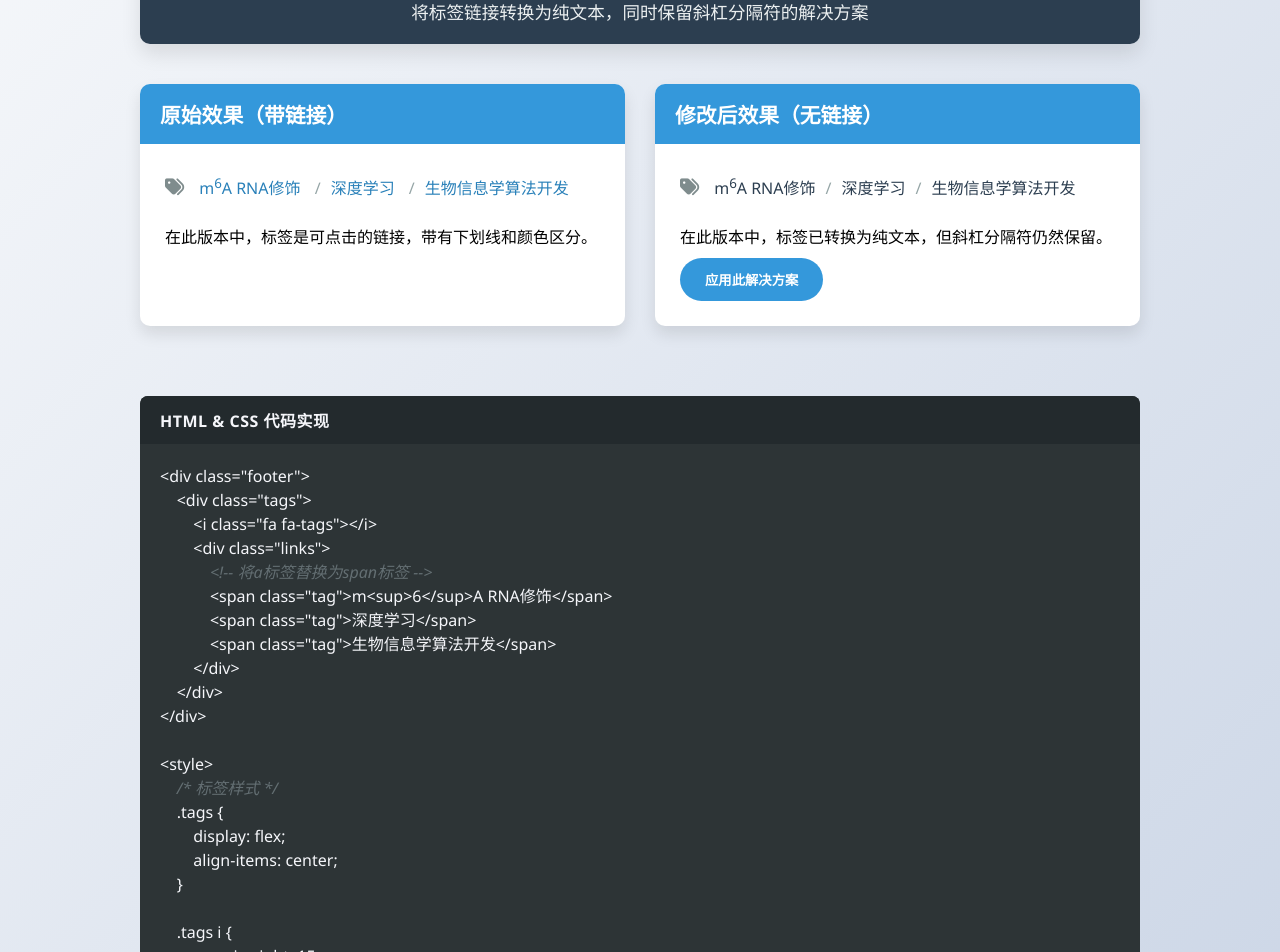
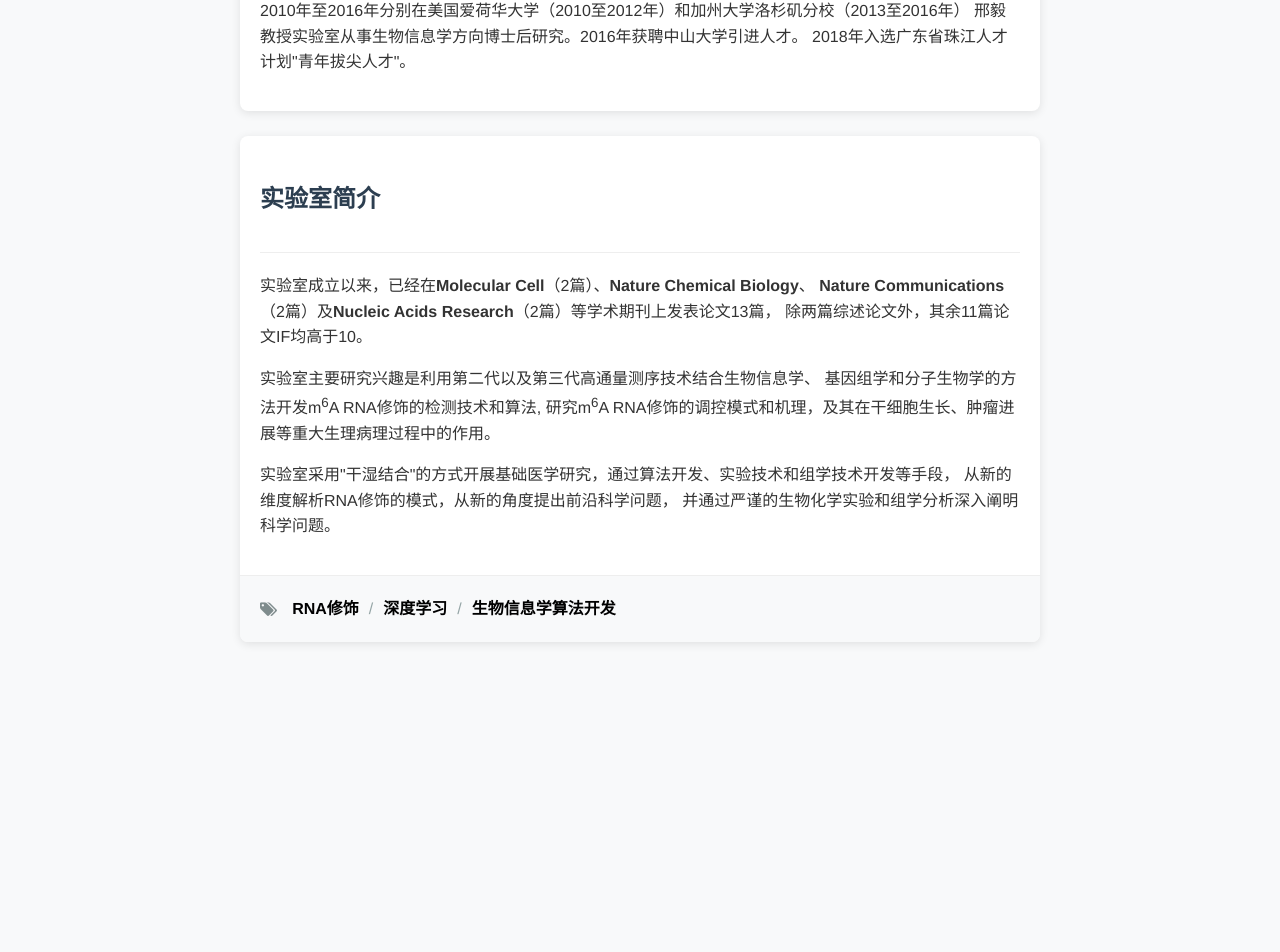
Before and after one commit to WangLabSYSU/huangx579.github.io, a plain HTML site: page index.html in a window 1280 px wide. Shown: the part 109-1061 px from the top of the page. After the commit the page ends 800 px from the top, so only its background shows below. Drawn offline with Linux system fonts and the light colour scheme.

Commit message:
Update index.html

```diff
--- a/index.html
+++ b/index.html
@@ -3,91 +3,68 @@
 <head>
     <meta charset="UTF-8">
     <meta name="viewport" content="width=device-width, initial-scale=1.0">
-    <title>标签链接移除方案</title>
-    <link rel="stylesheet" href="https://cdnjs.cloudflare.com/ajax/libs/font-awesome/6.4.0/css/all.min.css">
+    <title>Box布局调整</title>
+    <link rel="stylesheet" href="https://cdnjs.cloudflare.com/ajax/libs/font-awesome/4.7.0/css/font-awesome.min.css">
     <style>
-        * {
-            margin: 0;
-            padding: 0;
-            box-sizing: border-box;
-            font-family: 'Segoe UI', Tahoma, Geneva, Verdana, sans-serif;
-        }
-
         body {
-            background: linear-gradient(135deg, #f5f7fa 0%, #c3cfe2 100%);
-            min-height: 100vh;
-            display: flex;
-            flex-direction: column;
-            justify-content: center;
-            align-items: center;
+            font-family: 'Helvetica Neue', Arial, sans-serif;
+            line-height: 1.6;
+            color: #333;
+            background-color: #f8f9fa;
             padding: 20px;
-        }
-
-        .container {
-            width: 100%;
-            max-width: 1000px;
-            display: flex;
-            flex-direction: column;
-            gap: 40px;
-        }
-
-        header {
-            text-align: center;
-            padding: 20px;
-            background: #2c3e50;
-            color: white;
-            border-radius: 10px;
-            box-shadow: 0 10px 20px rgba(0, 0, 0, 0.1);
-        }
-
-        h1 {
-            font-size: 2.5rem;
-            margin-bottom: 10px;
-        }
-
-        .description {
-            font-size: 1.1rem;
-            color: #ecf0f1;
             max-width: 800px;
             margin: 0 auto;
         }
 
-        .comparison {
-            display: flex;
-            flex-wrap: wrap;
-            gap: 30px;
+        /* 通用box样式 */
+        article {
+            background: white;
+            border-radius: 8px;
+            box-shadow: 0 2px 10px rgba(0, 0, 0, 0.1);
+            margin-bottom: 25px;
+            overflow: hidden;
         }
 
-        .card {
-            flex: 1;
-            min-width: 300px;
-            background: white;
-            border-radius: 10px;
-            overflow: hidden;
-            box-shadow: 0 8px 16px rgba(0, 0, 0, 0.1);
+        .content {
+            padding: 20px;
         }
 
-        .card-header {
-            background: #3498db;
-            color: white;
-            padding: 15px 20px;
-            font-size: 1.3rem;
-            font-weight: 600;
+        /* 第一个box样式 */
+        .status .content {
+            padding: 20px;
         }
 
-        .card-content {
-            padding: 25px;
+        /* 第二个box样式调整 */
+        .article {
+            display: flex;
+            flex-direction: column;
+        }
+
+        .article .content {
+            flex: 1;
+        }
+
+        .article-title {
+            margin-top: 0;
+            color: #2c3e50;
+            border-bottom: 1px solid #eee;
+            padding-bottom: 10px;
+        }
+
+        /* 标签样式 */
+        .footer {
+            background-color: #f8f9fa;
+            padding: 15px 20px;
+            border-top: 1px solid #eee;
         }
 
         .tags {
             display: flex;
             align-items: center;
-            margin-bottom: 20px;
         }
 
         .tags i {
             margin-right: 15px;
-            font-size: 1.2rem;
             color: #7f8c8d;
         }
 
@@ -97,226 +74,101 @@
             align-items: center;
         }
 
-        /* 原始链接样式 */
-        .original a {
+        .tag {
             display: inline-block;
             margin-right: 10px;
-            color: #2980b9;
-            text-decoration: none;
-            font-weight: 500;
-            transition: color 0.3s;
+            color: black;
+            font-weight: 600;
             padding: 5px 0;
         }
 
-        .original a:hover {
-            color: #e74c3c;
-            text-decoration: underline;
-        }
-
-        .original .links a:not(:last-child):after {
+        /* 使用CSS伪元素添加斜杠分隔符 */
+        .tag:not(:last-child):after {
             content: "/";
             margin-left: 10px;
             color: #95a5a6;
             font-weight: normal;
         }
 
-        /* 修改后样式 */
-        .modified .tag {
-            display: inline-block;
-            margin-right: 10px;
-            color: #2c3e50;
-            font-weight: 500;
-            padding: 5px 0;
-        }
-
-        .modified .tag:not(:last-child):after {
-            content: "/";
-            margin-left: 10px;
-            color: #95a5a6;
-            font-weight: normal;
-        }
-
-        .code-container {
-            background: #2d3436;
-            color: #f5f6fa;
-            border-radius: 8px;
-            overflow: hidden;
-            margin-top: 30px;
-        }
-
-        .code-header {
-            background: #232a2d;
-            padding: 12px 20px;
-            font-weight: 600;
-            letter-spacing: 0.5px;
-            display: flex;
-            justify-content: space-between;
-            align-items: center;
-        }
-
-        .code-content {
-            padding: 20px;
-            overflow-x: auto;
-        }
-
-        pre {
-            margin: 0;
-            line-height: 1.5;
-        }
-
-        .comment {
-            color: #636e72;
-            font-style: italic;
-        }
-
-        .tag {
-            color: #e17055;
-        }
-
-        .attribute {
-            color: #81ecec;
-        }
-
-        .value {
-            color: #fab1a0;
-        }
-
-        .btn {
-            display: inline-block;
-            background: #3498db;
-            color: white;
-            padding: 12px 25px;
-            border-radius: 30px;
-            text-decoration: none;
-            font-weight: 600;
-            transition: all 0.3s;
-            border: none;
-            cursor: pointer;
-            margin-top: 10px;
-        }
-
-        .btn:hover {
-            background: #2980b9;
-            transform: translateY(-2px);
-            box-shadow: 0 5px 15px rgba(0, 0, 0, 0.2);
-        }
-
-        @media (max-width: 768px) {
-            .comparison {
-                flex-direction: column;
-            }
-
-            h1 {
-                font-size: 2rem;
-            }
+        sup {
+            vertical-align: super;
+            font-size: smaller;
         }
     </style>
 </head>
 <body>
-    <div class="container">
-        <header>
-            <h1>标签链接移除方案</h1>
-            <p class="description">将标签链接转换为纯文本，同时保留斜杠分隔符的解决方案</p>
-        </header>
-
-        <div class="comparison">
-            <div class="card">
-                <div class="card-header">原始效果（带链接）</div>
-                <div class="card-content">
-                    <div class="tags original">
-                        <i class="fa fa-tags"></i>
-                        <div class="links">
-                            <a href="https://lednerb.github.io/bilberry-hugo-theme/tags/support/">
-                                m<sup>6</sup>A RNA修饰
-                            </a>
-                            <a href="https://lednerb.github.io/bilberry-hugo-theme/tags/discussions/">
-                                深度学习
-                            </a>
-                            <a href="https://lednerb.github.io/bilberry-hugo-theme/tags/qa/">
-                                生物信息学算法开发
-                            </a>
-                        </div>
-                    </div>
-                    <p>在此版本中，标签是可点击的链接，带有下划线和颜色区分。</p>
+    <!-- 第一个box -->
+    <article class="status">
+        <div class="content">
+            <p>
+                <!-- <b> -->
+                    王金凯教授是中山大学引进的教授，导师资格为博士生导师。
+                    2005年毕业于武汉大学生命科学学院，获得理学学士学位。
+                    2010年毕业于中国科学院昆明动物研究所，获得遗传学博士学位（师从宿兵研究员）。
+                    2010年至2016年分别在美国爱荷华大学（2010至2012年）和加州大学洛杉矶分校（2013至2016年）
+                    邢毅教授实验室从事生物信息学方向博士后研究。2016年获聘中山大学引进人才。
+                    2018年入选广东省珠江人才计划"青年拔尖人才"。
+                <!-- </b> -->
+            </p>
+        </div>
+    <!-- <div class="footer no-tags">
+            <div class="languages">
+                <i class="fa fa-language"></i>
+                <div class="links">
+                    <a href="https://lednerb.github.io/bilberry-hugo-theme/de/status/bilberry-theme-released/">
+                        de
+                    </a>
                 </div>
             </div>
+        </div> -->
+    </article>
 
-            <div class="card">
-                <div class="card-header">修改后效果（无链接）</div>
-                <div class="card-content">
-                    <div class="tags modified">
-                        <i class="fa fa-tags"></i>
-                        <div class="links">
-                            <span class="tag">m<sup>6</sup>A RNA修饰</span>
-                            <span class="tag">深度学习</span>
-                            <span class="tag">生物信息学算法开发</span>
-                        </div>
-                    </div>
-                    <p>在此版本中，标签已转换为纯文本，但斜杠分隔符仍然保留。</p>
-                    <button class="btn" id="applySolution">应用此解决方案</button>
+    <!-- 第二个box -->
+    <article class="article">
+        <div class="content">
+            <h1 class="article-title">
+                <p>
+                    <b>
+                        实验室简介
+                    </b>
+                </p>
+            </h1>
+            <!-- <div class="meta">
+                <span class="date moment">
+                    2021-11-01
+                </span>
+                <span class="author">
+                    <a href="https://lednerb.github.io/bilberry-hugo-theme/author/lednerb/">
+                        Lednerb
+                    </a>
+                </span>
+            </div> -->
+            <p>
+                实验室成立以来，已经在<b>Molecular Cell</b>（2篇）、<b>Nature Chemical Biology</b>、
+                <b>Nature Communications</b>（2篇）及<b>Nucleic Acids Research</b>（2篇）等学术期刊上发表论文13篇，
+                除两篇综述论文外，其余11篇论文IF均高于10。
+            </p>
+            <p>
+                实验室主要研究兴趣是利用第二代以及第三代高通量测序技术结合生物信息学、
+                基因组学和分子生物学的方法开发m<sup>6</sup>A RNA修饰的检测技术和算法,
+                研究m<sup>6</sup>A RNA修饰的调控模式和机理，及其在干细胞生长、肿瘤进展等重大生理病理过程中的作用。
+            </p>
+            <p>
+                实验室采用"干湿结合"的方式开展基础医学研究，通过算法开发、实验技术和组学技术开发等手段，
+                从新的维度解析RNA修饰的模式，从新的角度提出前沿科学问题，
+                并通过严谨的生物化学实验和组学分析深入阐明科学问题。
+            </p>
+        </div>
+        <div class="footer">
+            <div class="tags">
+                <i class="fa fa-tags"></i>
+                <div class="links">
+                    <span class="tag">RNA修饰</span>
+                    <span class="tag">深度学习</span>
+                    <span class="tag">生物信息学算法开发</span>
                 </div>
             </div>
         </div>
-
-        <div class="code-container">
-            <div class="code-header">
-                <span>HTML & CSS 代码实现</span>
-            </div>
-            <div class="code-content">
-                <pre><code>&lt;div class="footer"&gt;
-    &lt;div class="tags"&gt;
-        &lt;i class="fa fa-tags"&gt;&lt;/i&gt;
-        &lt;div class="links"&gt;
-            <span class="comment">&lt;!-- 将a标签替换为span标签 --&gt;</span>
-            &lt;span class="tag"&gt;m&lt;sup&gt;6&lt;/sup&gt;A RNA修饰&lt;/span&gt;
-            &lt;span class="tag"&gt;深度学习&lt;/span&gt;
-            &lt;span class="tag"&gt;生物信息学算法开发&lt;/span&gt;
-        &lt;/div&gt;
-    &lt;/div&gt;
-&lt;/div&gt;
-
-&lt;style&gt;
-    <span class="comment">/* 标签样式 */</span>
-    .tags {
-        display: flex;
-        align-items: center;
-    }
-
-    .tags i {
-        margin-right: 15px;
-        color: #7f8c8d;
-    }
-
-    .links {
-        display: flex;
-        flex-wrap: wrap;
-        align-items: center;
-    }
-
-    .tag {
-        display: inline-block;
-        margin-right: 10px;
-        color: #2c3e50;
-        font-weight: 500;
-        padding: 5px 0;
-    }
-
-    <span class="comment">/* 使用CSS伪元素添加斜杠分隔符 */</span>
-    .tag:not(:last-child):after {
-        content: "/";
-        margin-left: 10px;
-        color: #95a5a6;
-        font-weight: normal;
-    }
-&lt;/style&gt;</code></pre>
-            </div>
-        </div>
-    </div>
-
-    <script>
-        document.getElementById('applySolution').addEventListener('click', function() {
-            alert('解决方案已应用！只需按照上述代码示例将a标签替换为span标签，并添加提供的CSS样式。');
-        });
-    </script>
+    </article>
 </body>
 </html>
```
